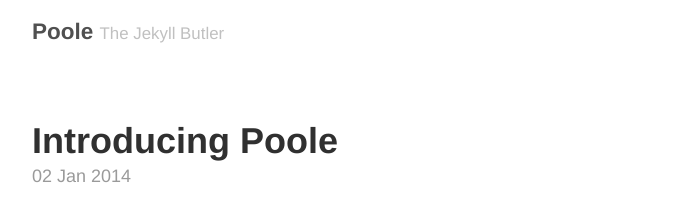
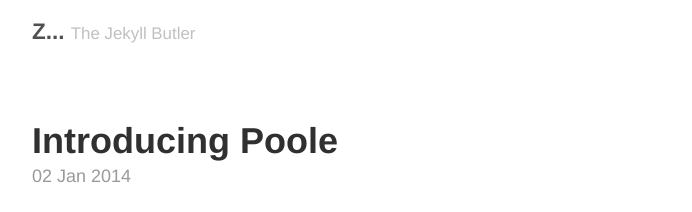
Before and after one commit to comacros/comacros.github.io, a Jekyll site: the page built from index.html, in a window 1280 px wide. Shown: the top 212 px of the page, without its empty margins (293-985 px from the left). Built offline with Jekyll 4.4.1, drawn with Linux system fonts in a browser that asks for light colours; the list of posts is cut into pages by our own code.

Commit message:
Update _config.yml

```diff
--- a/_config.yml
+++ b/_config.yml
@@ -5,7 +5,7 @@
 relative_permalinks: true
 
 # Setup
-title:               Poole
+title:               Z...
 tagline:             The Jekyll Butler
 url:                 http://getpoole.com
 paginate:            1
```
